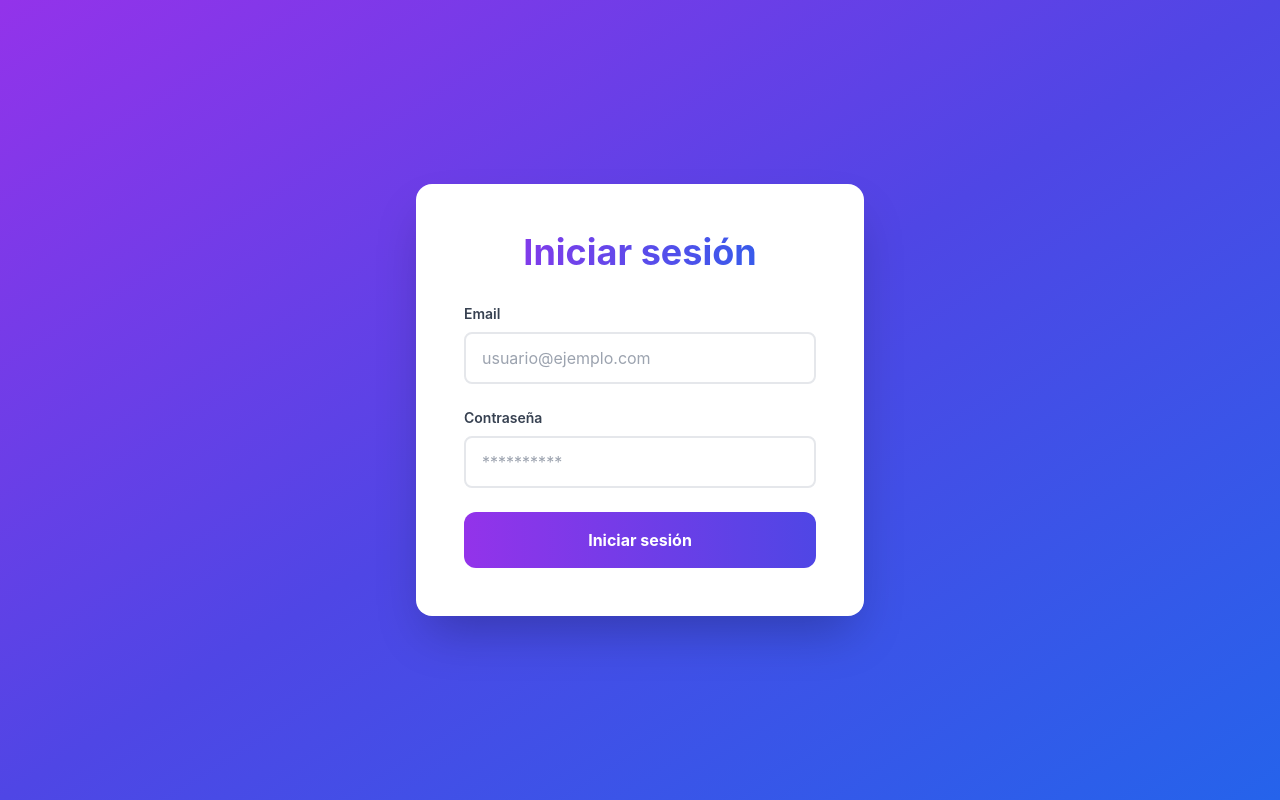
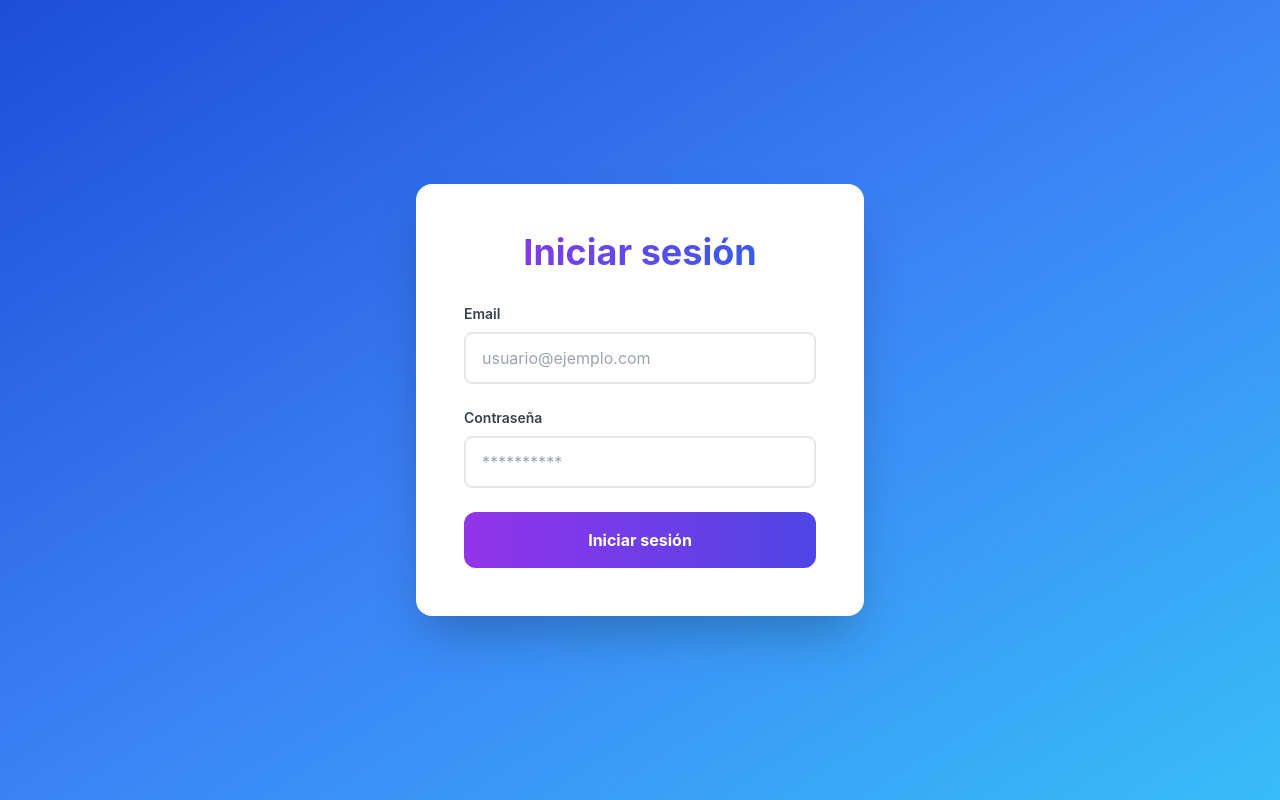
Before and after one commit to Rumpi2003/Proyecto-ISW-Practicas, a React app in the folder frontend/: page / in a window 1280 px wide. Built offline with nearby package versions, Linux system fonts and the light colour scheme; the HTML template or start-up script is replaced by a standard one.

Commit message:
cambio estetico al fondo

```diff
--- a/frontend/src/pages/Error404.jsx
+++ b/frontend/src/pages/Error404.jsx
@@ -2,7 +2,7 @@
 import { Link } from 'react-router-dom';
 
 const Error404 = () => {  return (
-    <div className="min-h-screen bg-gradient-to-br from-purple-600 via-indigo-600 to-blue-600 flex items-center justify-center p-4">
+    <div className="min-h-screen bg-gradient-to-br from-blue-700 via-blue-500 to-sky-400 flex items-center justify-center p-4">
       <div className="bg-white rounded-2xl shadow-2xl p-12 md:p-16 text-center max-w-2xl transform transition-all hover:scale-105">
         <h1 className="text-9xl font-extrabold bg-clip-text text-transparent bg-gradient-to-r from-purple-600 to-blue-600 mb-4">
           404
--- a/frontend/src/pages/Home.jsx
+++ b/frontend/src/pages/Home.jsx
@@ -20,7 +20,7 @@
   };
 
   return (
-    <div className="min-h-screen bg-gradient-to-br from-purple-600 via-indigo-600 to-blue-600 flex items-center justify-center p-4">
+    <div className="min-h-screen bg-gradient-to-br from-blue-700 via-blue-500 to-sky-400 flex items-center justify-center p-4">
       <div className="bg-white rounded-2xl shadow-2xl p-8 md:p-12 w-full max-w-2xl transform transition-all hover:scale-105">
         <h1 className="text-4xl md:text-5xl font-bold text-gray-800 mb-8 text-center bg-clip-text text-transparent bg-gradient-to-r from-purple-600 to-blue-600">
           Página de Inicio
--- a/frontend/src/pages/Login.jsx
+++ b/frontend/src/pages/Login.jsx
@@ -48,7 +48,7 @@
     };
 
     return (
-        <div className="min-h-screen bg-gradient-to-br from-purple-600 via-indigo-600 to-blue-600 flex items-center justify-center p-4">
+        <div className="min-h-screen bg-gradient-to-br from-blue-700 via-blue-500 to-sky-400 to-blue-600 flex items-center justify-center p-4">
             <div className="bg-white rounded-2xl shadow-2xl p-8 md:p-12 w-full max-w-md transform transition-all hover:scale-105">
                 <form className="space-y-6" onSubmit={handleSubmit}>
                     <h1 className="text-4xl font-bold text-center bg-clip-text text-transparent bg-gradient-to-r from-purple-600 to-blue-600 mb-8">
```
